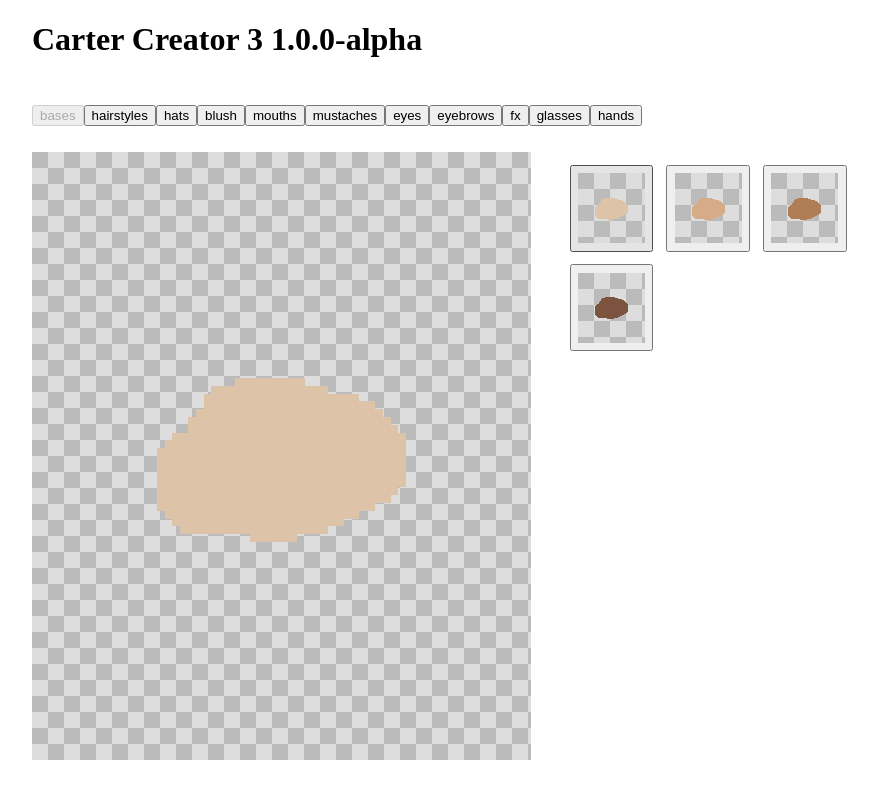
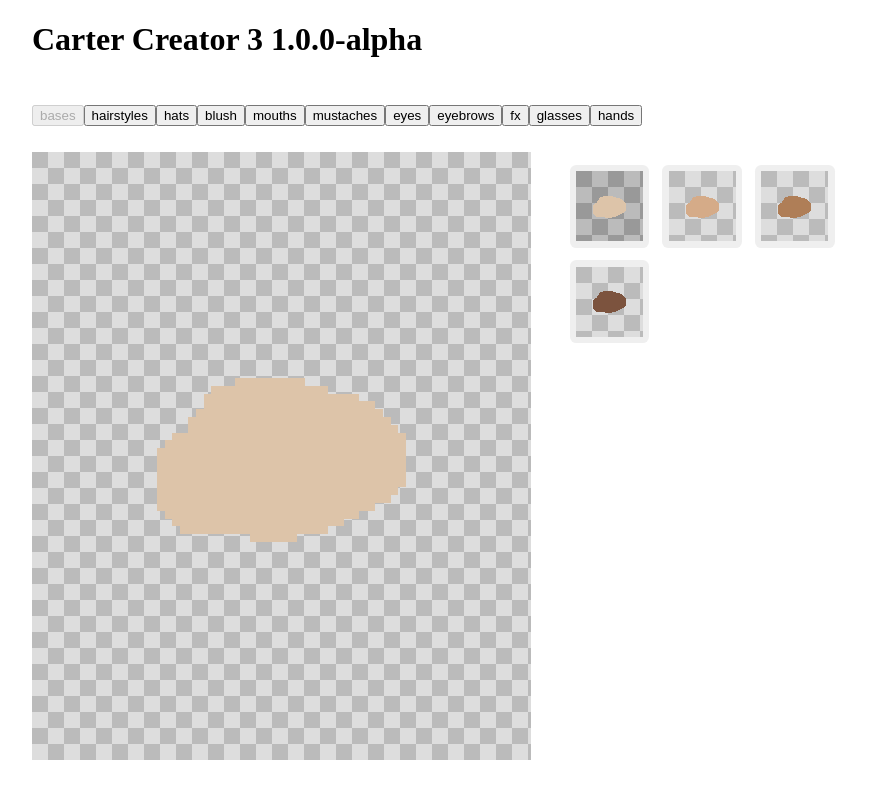
Before and after one commit to maffiemaffie/carter-creator-3, a React (Vite) app: page / in a window 1280 px wide. In both pictures the pointer is over the element 707 px from the left and 208 px from the top of the page. Shown: the whole page, without its empty margins (96-974 px from the left). Built offline with nearby package versions, Linux system fonts and the light colour scheme.

Commit message:
improve button styles

```diff
--- a/src/App.css
+++ b/src/App.css
@@ -88,6 +88,13 @@ pre {
 
 button {
   padding: 0.5vw;
+  border-radius: 0.5vw;
+  border-style: none;
+}
+
+button:hover > canvas {
+  background: conic-gradient(#bbb 25%, #999 0 50%, #bbb 0 75%, #999 0);
+  background-size: 32px 32px;
 }
 
 body {
```
